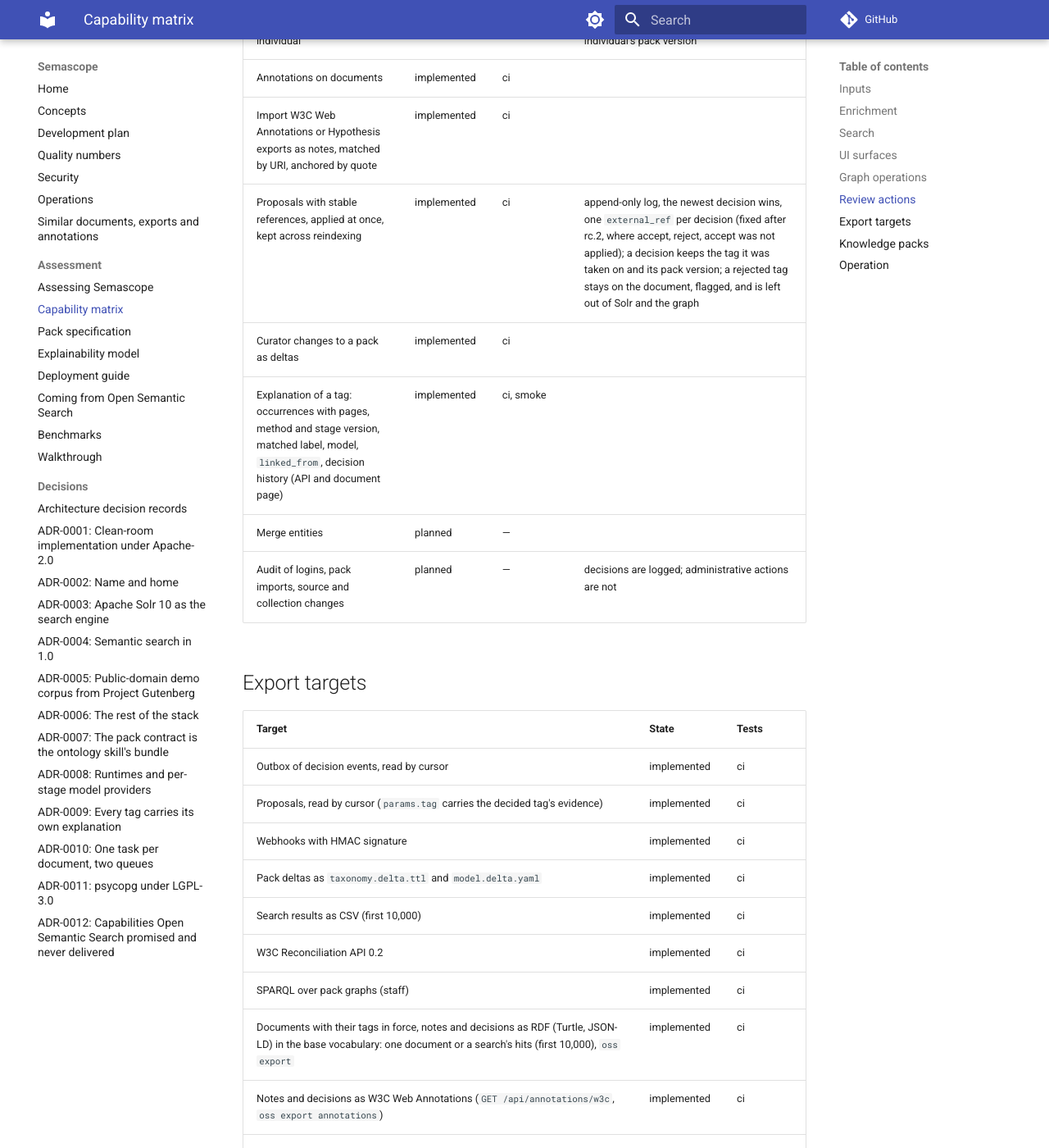
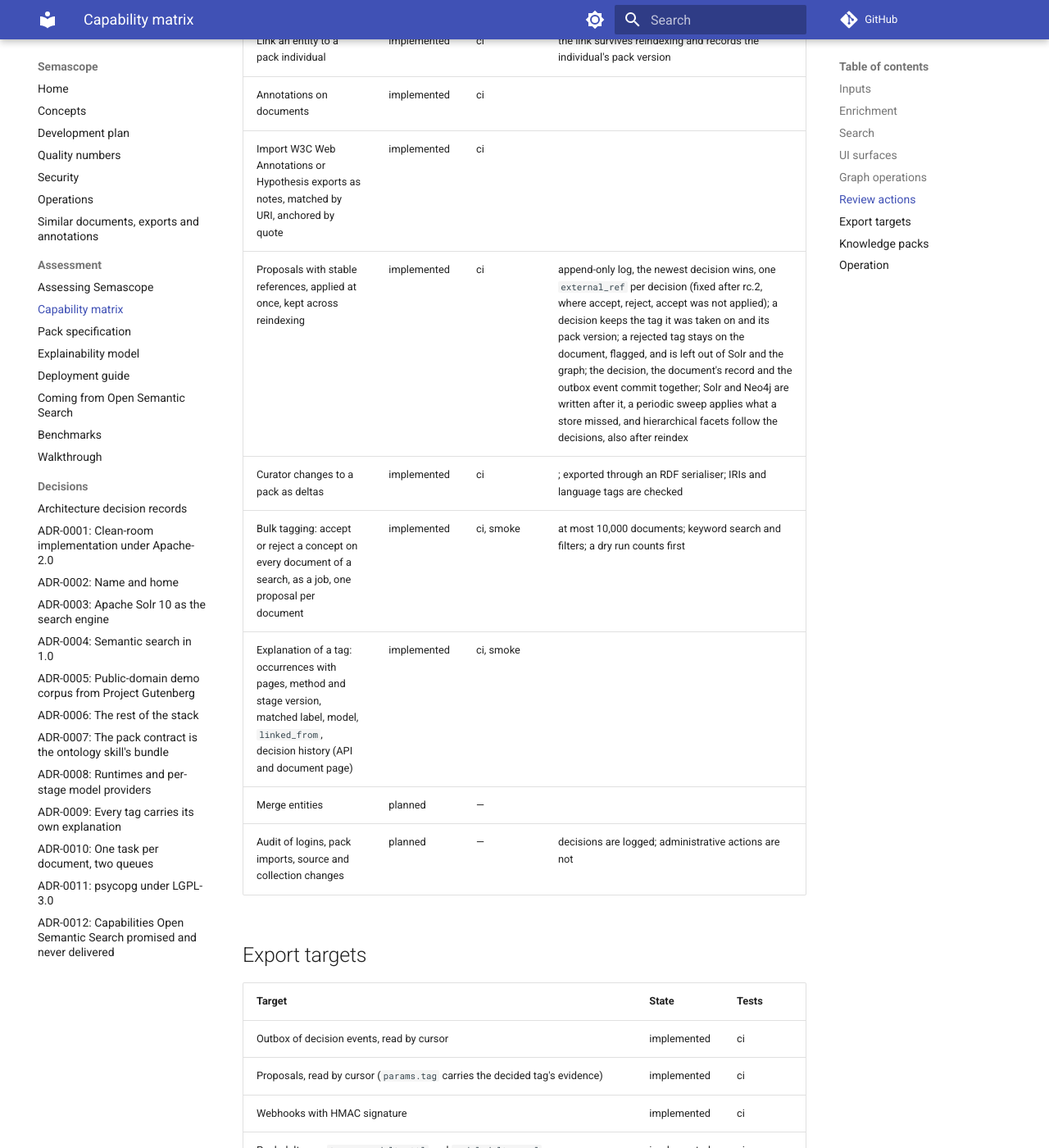
Before and after one commit to rdb420/semascope, an MkDocs documentation site: the page built from docs/assess/capabilities.md, in a window 1280 px wide and 1400 px high, scrolled down 6901 px. Shown: the whole window at 82% size. Built offline with MkDocs 1.6.1 and Material for MkDocs 9.7.7, drawn with Linux system fonts in a browser that asks for light colours; comment, search, counter and statistics services are not loaded; some of the changed text lies outside the part shown.

Commit message:
Capability matrix, evidence and changelog for curation and knowledge jobs
Agent: claude-code
Co-Authored-By: Claude Opus 5.5 <noreply@anthropic.com>

```diff
--- a/docs/assess/capabilities.md
+++ b/docs/assess/capabilities.md
@@ -126,8 +126,9 @@ implemented has none, or names a test that does not exist.
 | Link an entity to a pack individual | implemented | ci | the link survives reindexing and records the individual's pack version |
 | Annotations on documents | implemented | ci | |
 | Import W3C Web Annotations or Hypothesis exports as notes, matched by URI, anchored by quote | implemented | ci | |
-| Proposals with stable references, applied at once, kept across reindexing | implemented | ci | append-only log, the newest decision wins, one `external_ref` per decision (fixed after rc.2, where accept, reject, accept was not applied); a decision keeps the tag it was taken on and its pack version; a rejected tag stays on the document, flagged, and is left out of Solr and the graph |
-| Curator changes to a pack as deltas | implemented | ci | |
+| Proposals with stable references, applied at once, kept across reindexing | implemented | ci | append-only log, the newest decision wins, one `external_ref` per decision (fixed after rc.2, where accept, reject, accept was not applied); a decision keeps the tag it was taken on and its pack version; a rejected tag stays on the document, flagged, and is left out of Solr and the graph; the decision, the document's record and the outbox event commit together; Solr and Neo4j are written after it, a periodic sweep applies what a store missed, and hierarchical facets follow the decisions, also after reindex |
+| Curator changes to a pack as deltas | implemented | ci |; exported through an RDF serialiser; IRIs and language tags are checked |
+| Bulk tagging: accept or reject a concept on every document of a search, as a job, one proposal per document | implemented | ci, smoke | at most 10,000 documents; keyword search and filters; a dry run counts first |
 | Explanation of a tag: occurrences with pages, method and stage version, matched label, model, `linked_from`, decision history (API and document page) | implemented | ci, smoke | |
 | Merge entities | planned | — | |
 | Audit of logins, pack imports, source and collection changes | planned | — | decisions are logged; administrative actions are not |
@@ -151,11 +152,14 @@ implemented has none, or names a test that does not exist.
 
 | Capability | State | Tests | Notes |
 |---|---|---|---|
-| Pack validation: contract, release manifest, SHACL over the pack's instances, competency questions (`oss pack validate`) | implemented | ci | the ontology skill's own scripts are private; Semascope implements their gates ([ADR-0007](../adr/0007-pack-contract.md)) |
+| Pack validation: contract, release manifest, SHACL over the pack's instances, competency questions (`oss pack validate`) | implemented | ci | the ontology skill's own scripts are private; Semascope implements their gates ([ADR-0007](../adr/0007-pack-contract.md)); a `released` pack without its release manifest is an error |
 | Pack upgrade as a diff and a reindex plan; activation needs confirmation | implemented | ci | affected documents per collection, counted from Solr |
 | Remove a pack version (admin) | implemented | ci | tagged documents keep their tags until reindex |
 | Packs in Turtle, N-Triples, RDF/XML or JSON-LD; `skos:notation`; preferred labels in several languages | implemented | ci | shapes must be Turtle |
-| Pack precedence for shared IRIs and labels; curator draft labels scoped to their collection | implemented | ci | |
+| Pack precedence for shared IRIs and labels; curator draft labels scoped to their collection | implemented | ci |; a new draft label queues the tag stage for the collection's documents that contain it; the dictionary sync swaps entries and is never empty |
+| Pack import and activation as background jobs the UI and `oss pack` follow | implemented | ci | |
+| Import a plain list of names as a pack | implemented | ci, smoke | |
+| Polyhierarchy (a facet path through each broader concept) and `skos:related` | implemented | ci | |
 
 ## Operation
 
```
Also changed, not shown: CHANGELOG.md (+20 -0 lines), docs/assess/evidence.yaml (+27 -0 lines).
